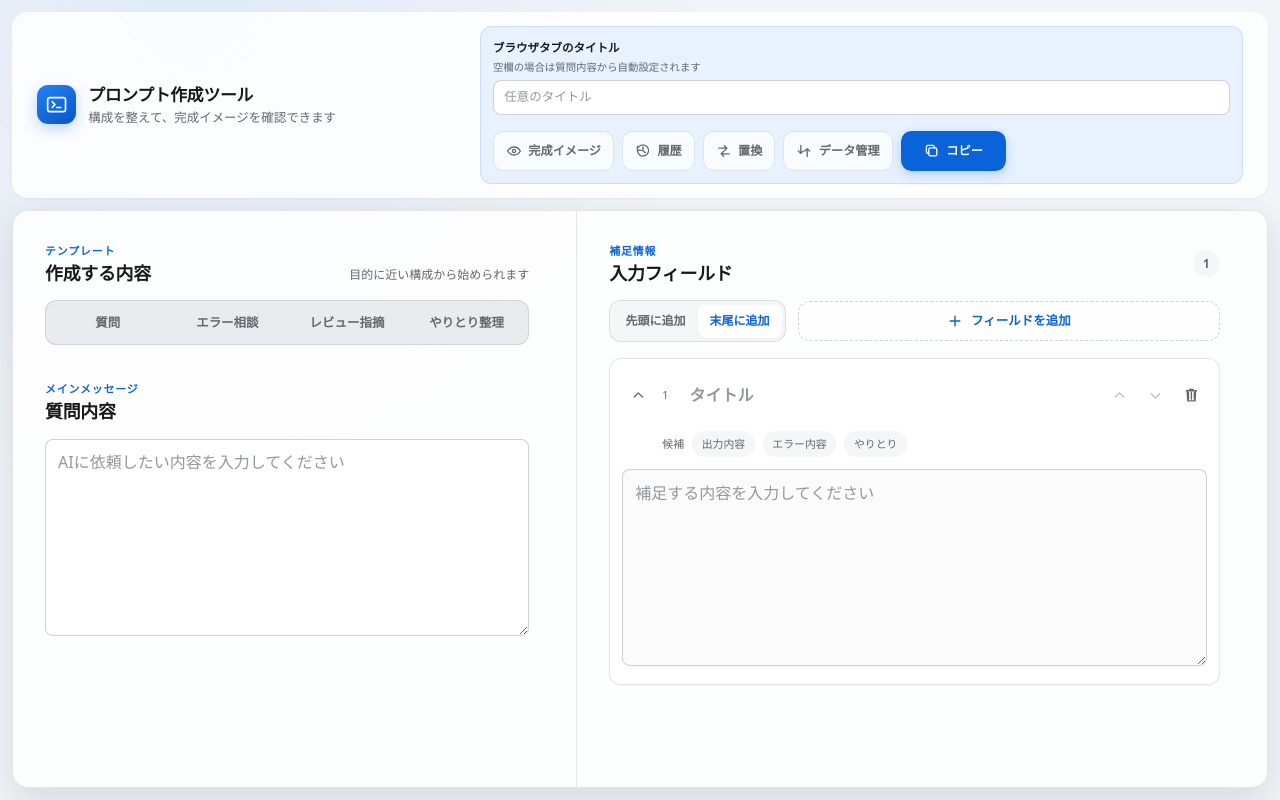
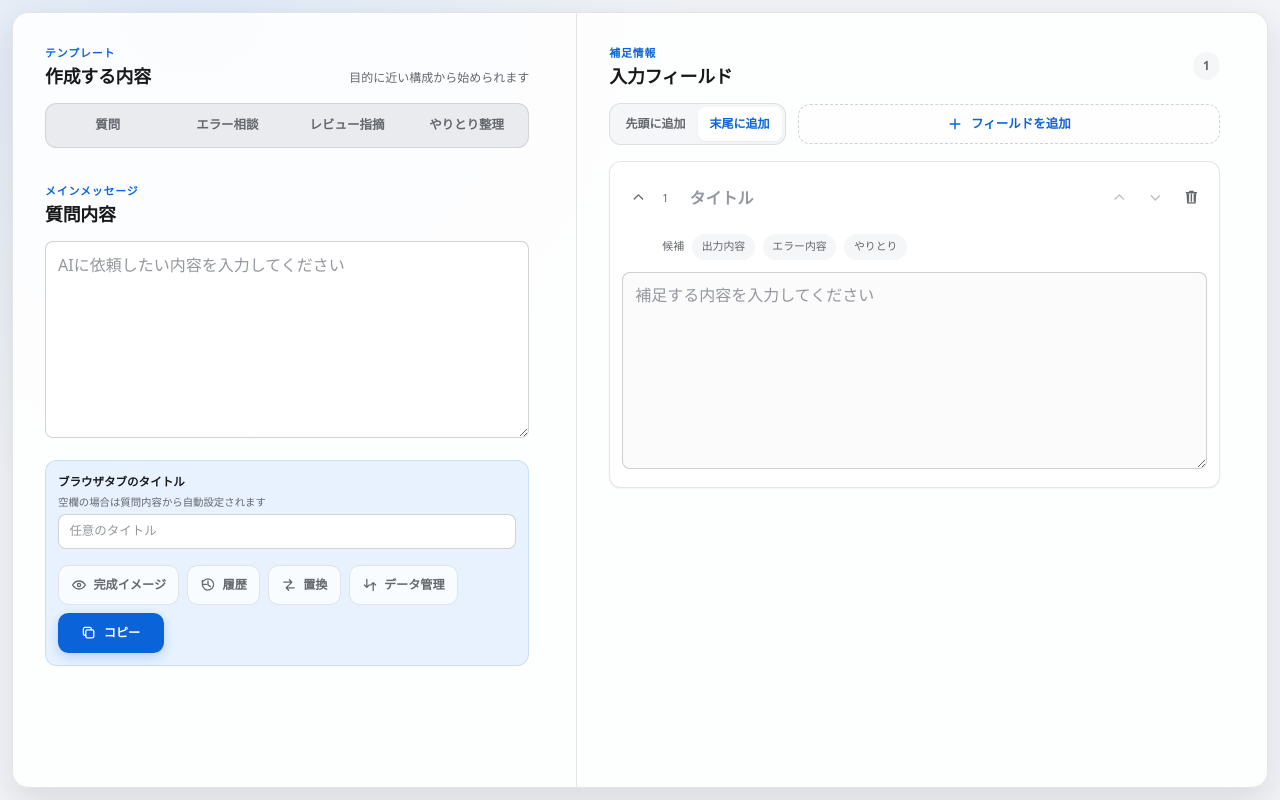
Before and after one commit to uot0705/prompt-format-creation-angular, an Angular app: page / in a window 1280 px wide. Built offline with nearby package versions, Linux system fonts and the light colour scheme.

Commit message:
Remove app header and move prompt controls below question

```diff
--- a/src/app/app.component.html
+++ b/src/app/app.component.html
@@ -1,19 +1,3 @@
 <main class="workspace">
-  <header class="app-header">
-    <div class="app-identity">
-      <div class="app-mark" aria-hidden="true">
-        <svg viewBox="0 0 24 24">
-          <path d="M5 4.75h14A2.25 2.25 0 0 1 21.25 7v10A2.25 2.25 0 0 1 19 19.25H5A2.25 2.25 0 0 1 2.75 17V7A2.25 2.25 0 0 1 5 4.75Z" />
-          <path d="m7.5 9 2.75 3L7.5 15M12 15h4.5" />
-        </svg>
-      </div>
-      <div>
-        <h1>プロンプト作成ツール</h1>
-        <p>構成を整えて、完成イメージを確認できます</p>
-      </div>
-    </div>
-    <app-prompt-output></app-prompt-output>
-  </header>
-
   <app-prompt-form class="workspace-grid"></app-prompt-form>
 </main>
--- a/src/app/app.component.scss
+++ b/src/app/app.component.scss
@@ -5,69 +5,10 @@
 
 .workspace {
   display: grid;
-  grid-template-rows: auto minmax(0, 1fr);
+  grid-template-rows: minmax(0, 1fr);
   width: 100%;
   height: 100%;
   padding: var(--space-3);
-  gap: var(--space-3);
-}
-
-.app-header {
-  position: relative;
-  z-index: 20;
-  justify-content: space-between;
-  flex-wrap: wrap;
-  gap: var(--space-4);
-  min-height: 4.5rem;
-  display: flex;
-  align-items: center;
-  padding: 0.8rem var(--space-5);
-  border: 1px solid rgba(255, 255, 255, 0.82);
-  border-radius: var(--radius-lg);
-  background: var(--color-surface);
-  box-shadow: var(--shadow-sm);
-}
-
-.app-identity {
-  display: flex;
-  align-items: center;
-  gap: var(--space-3);
-
-  h1,
-  p {
-    margin: 0;
-  }
-
-  h1 {
-    font-size: 1.05rem;
-    font-weight: 700;
-    letter-spacing: -0.015em;
-  }
-
-  p {
-    margin-top: 0.12rem;
-    color: var(--color-text-secondary);
-    font-size: 0.78rem;
-  }
-}
-
-.app-mark {
-  display: grid;
-  place-items: center;
-  width: 2.45rem;
-  height: 2.45rem;
-  border-radius: 0.7rem;
-  background: linear-gradient(145deg, #2383f5, #0755c4);
-  box-shadow: 0 5px 14px rgba(10, 99, 216, 0.25);
-
-  svg {
-    width: 1.45rem;
-    fill: none;
-    stroke: white;
-    stroke-linecap: round;
-    stroke-linejoin: round;
-    stroke-width: 1.7;
-  }
 }
 
 .workspace-grid {
@@ -97,12 +38,4 @@
   .workspace {
     padding: var(--space-2);
   }
-
-  .app-header {
-    padding-inline: var(--space-4);
-  }
-
-  .app-identity p {
-    display: none;
-  }
 }
--- a/src/app/app.component.ts
+++ b/src/app/app.component.ts
@@ -2,12 +2,11 @@ import { DOCUMENT } from '@angular/common';
 import { Component, effect, inject } from '@angular/core';
 import { PromptFormComponent } from './prompt-form/prompt-form.component';
 import { PromptFormStore } from './prompt-form/prompt-form.store';
-import { PromptOutputComponent } from './prompt-output/prompt-output.component';
 
 @Component({
   selector: 'app-root',
   standalone: true,
-  imports: [PromptFormComponent, PromptOutputComponent],
+  imports: [PromptFormComponent],
   providers: [PromptFormStore],
   templateUrl: './app.component.html',
   styleUrls: ['./app.component.scss'],
--- a/src/app/prompt-form/prompt-form.component.html
+++ b/src/app/prompt-form/prompt-form.component.html
@@ -62,7 +62,7 @@
       placeholder="AIに依頼したい内容を入力してください"
     ></textarea>
 
-
+    <app-prompt-output></app-prompt-output>
   </section>
 
   </div>
--- a/src/app/prompt-form/prompt-form.component.scss
+++ b/src/app/prompt-form/prompt-form.component.scss
@@ -15,6 +15,11 @@
   padding: var(--space-6);
   overflow-y: auto;
   scrollbar-gutter: stable;
+}
+
+.content-panel app-prompt-output {
+  display: block;
+  margin-top: var(--space-4);
 }
 
 .content-panel {
--- a/src/app/prompt-form/prompt-form.component.ts
+++ b/src/app/prompt-form/prompt-form.component.ts
@@ -1,11 +1,12 @@
 import { afterNextRender, Component, inject, Injector, signal } from '@angular/core';
 import { FormsModule } from '@angular/forms';
+import { PromptOutputComponent } from '../prompt-output/prompt-output.component';
 import { PromptFormStore, type Field, type FieldAddPosition, type PresetType } from './prompt-form.store';
 
 @Component({
   selector: 'app-prompt-form',
   standalone: true,
-  imports: [FormsModule],
+  imports: [FormsModule, PromptOutputComponent],
   templateUrl: './prompt-form.component.html',
   styleUrls: ['./prompt-form.component.scss'],
 })
```
Also changed, not shown: 1 other file (tests, documents, lock files or other folders).
